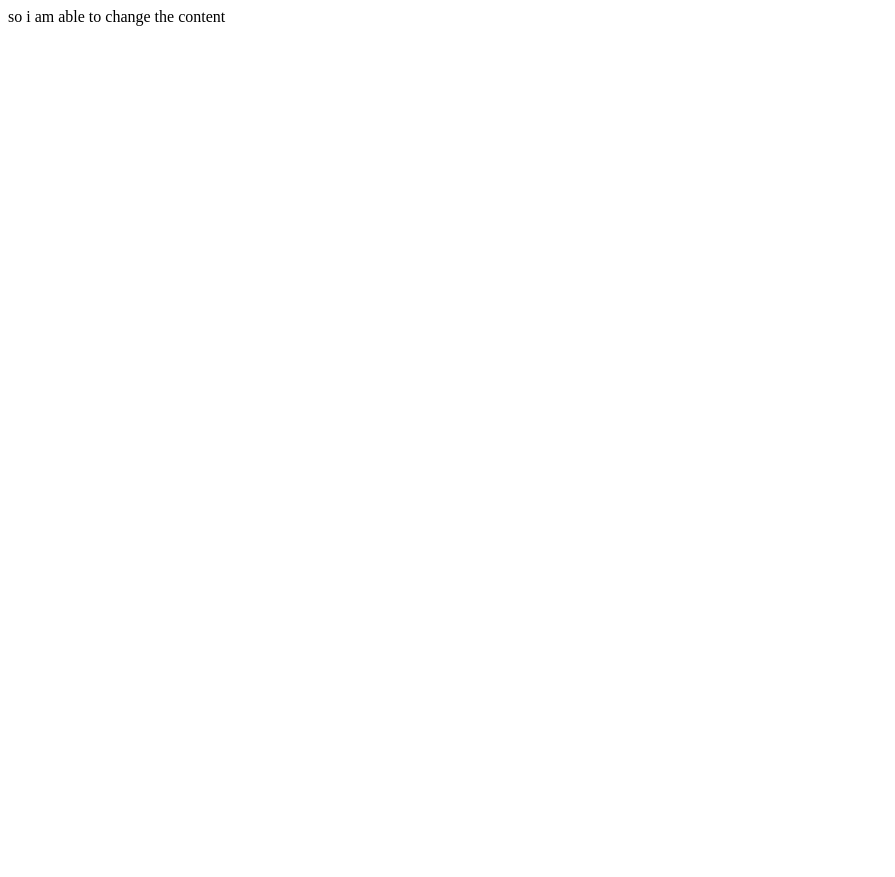
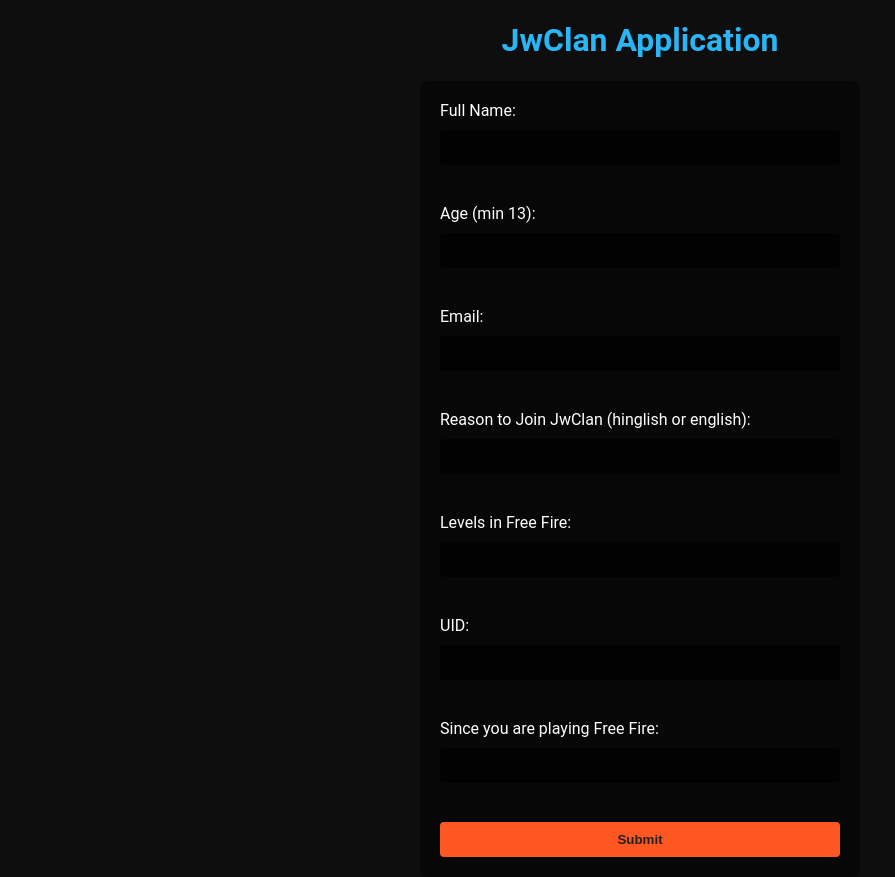
Before and after one commit to hwooitspurplebeast/StaffApply, a website: page public/index.html in a window 1280 px wide. Shown: the whole page, without its empty margins (0-895 px from the left). Before the commit the page ends 800 px from the top, so only its background shows below. Drawn offline with Linux system fonts and the light colour scheme.

Commit message:
Update index.html

```diff
--- a/public/index.html
+++ b/public/index.html
@@ -1 +1,120 @@
-so i am able to change the content
+<!-- public/index.html -->
+<!DOCTYPE html>
+<html lang="en">
+<head>
+  <style>
+    body {
+        background-color: #0e0e0e;
+        color: #fff;
+        font-family: 'Roboto', sans-serif;
+        margin: 0;
+        padding: 0;
+    }
+
+    h1 {
+        color: #29b6f6;
+        text-align: center;
+    }
+
+    form {
+        max-width: 400px;
+        margin: 0 auto;
+        padding: 20px;
+        background-color: rgba(0, 0, 0, 0.5);
+        border-radius: 8px;
+    }
+
+    label {
+        display: block;
+        margin-bottom: 10px;
+        color: #fff;
+    }
+    input[type="email"],
+    input[type="text"],
+    input[type="number"] {
+        width: 100%;
+        padding: 10px;
+        margin-bottom: 20px;
+        border: none;
+        border-radius: 4px;
+        background-color: rgba(0, 0, 0, 0.7);
+        color: #fff;
+        box-sizing: border-box;
+    }
+
+    input[type="submit"] {
+        width: 100%;
+        padding: 10px;
+        border: none;
+        border-radius: 4px;
+        background-color: #ff5722;
+        color: #222;
+        font-weight: bold;
+        cursor: pointer;
+        transition: background-color 0.3s ease;
+    }
+
+    input[type="submit"]:hover {
+        background-color: #f4511e;
+    }
+
+    ::placeholder {
+        color: #ccc;
+    }
+  </style>
+    <meta charset="UTF-8">
+    <meta name="viewport" content="width=device-width, initial-scale=1.0">
+    <title>JwClan</title>
+</head>
+<body>
+    <h1>JwClan Application</h1>
+    <form id="dataForm">
+        <label for="name">Full Name:</label>
+        <input type="text" id="name" name="name" required><br><br>
+        <label for="age">Age (min 13):</label>
+        <input type="number" id="age" name="age" min="13" required><br><br>
+
+<label for="email">Email:</label>
+<input type="email" id="email" name="email" required><br><br>
+
+        <label for="reason">Reason to Join JwClan (hinglish or english):</label>
+        <input type="text" id="reason" name="reason" required><br><br>
+        <label for="levels">Levels in Free Fire:</label>
+        <input type="number" id="levels" name="levels" required><br><br>
+        <label for="uid">UID:</label>
+        <input type="number" id="uid" name="uid" required><br><br>
+        <label for="playtime">Since you are playing Free Fire:</label>
+        <input type="text" id="playtime" name="playtime" required><br><br>
+        <input type="submit" value="Submit">
+    </form>
+
+    <script>
+        document.getElementById('dataForm').addEventListener('submit', async function(event) {
+            event.preventDefault();
+            const formData = new FormData(this);
+            const jsonData = {};
+            for (const [key, value] of formData.entries()) {
+                jsonData[key] = value;
+            }
+            await sendData(jsonData);
+        });
+
+        async function sendData(data) {
+            try {
+                const response = await fetch('/submit-data', {
+                    method: 'POST',
+                    headers: {
+                        'Content-Type': 'application/json'
+                    },
+                    body: JSON.stringify(data)
+                });
+                const result = await response.text();
+                alert(result);
+            } catch (error) {
+                console.error('Error:', error);
+                alert('An error occurred. Please try again.');
+            }
+        }
+    </script>
+</body>
+                                                       </html>
```
